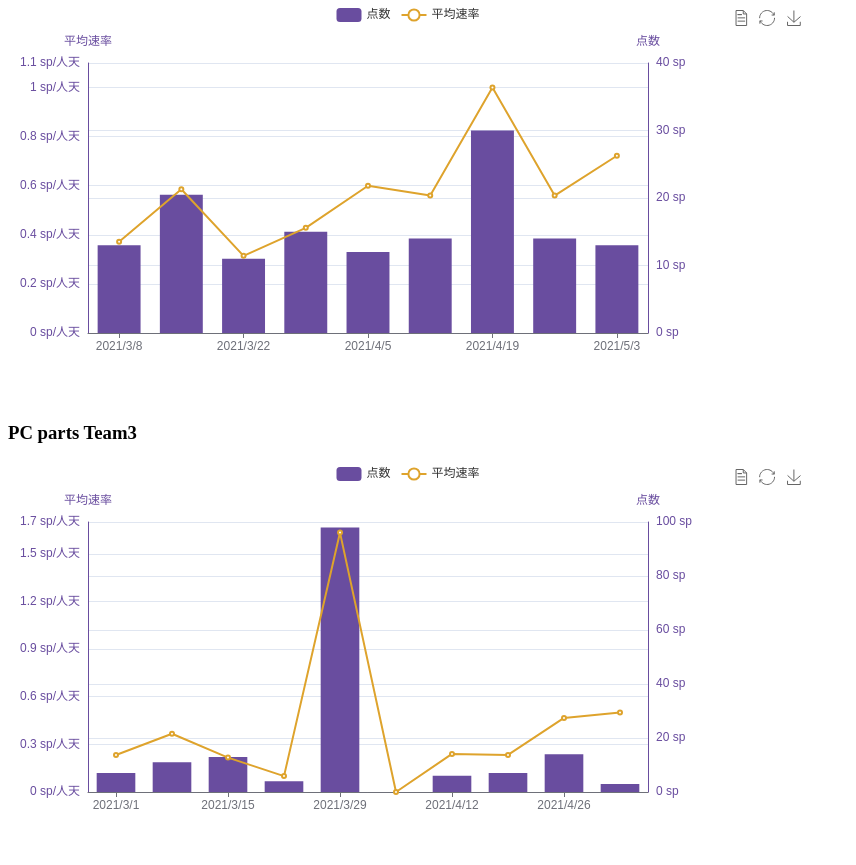
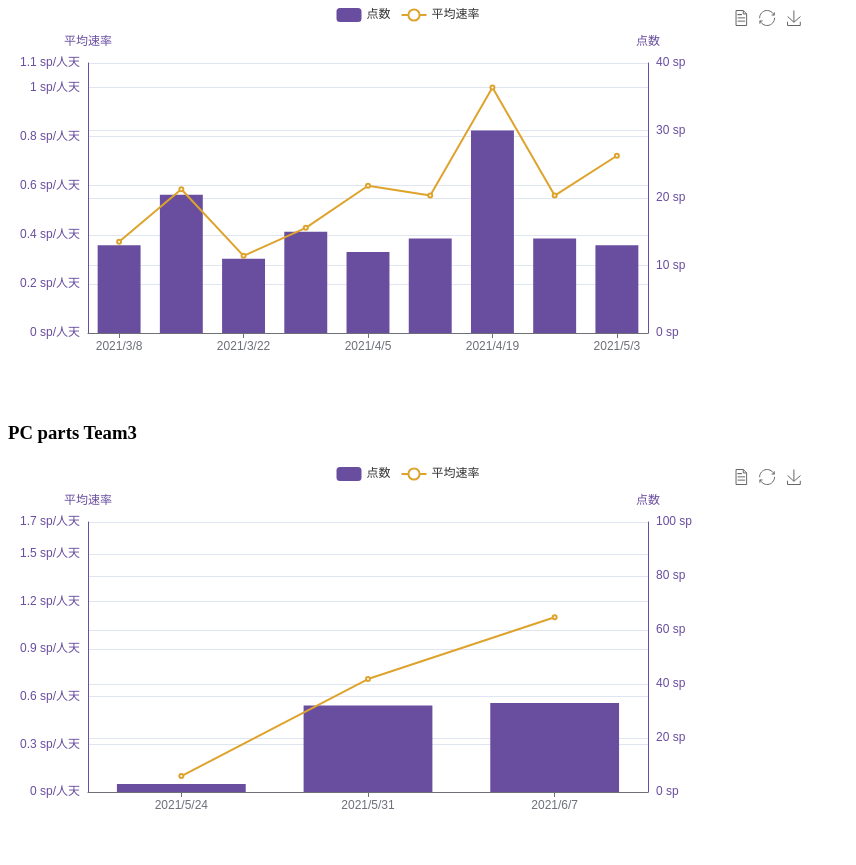
Before and after one commit to zhengzhanpeng/work_flow_show, a plain HTML site: page index.html in a window 1280 px wide. Shown: the part 516-1381 px from the top of the page, without its empty margins (0-856 px from the left). Drawn offline with Linux system fonts and the light colour scheme.

Commit message:
Update index.html

```diff
--- a/index.html
+++ b/index.html
@@ -239,15 +239,8 @@
                 axisTick: {
                     alignWithLabel: true
                 },
-                data: ['2021/3/1','2021/3/8',
-                    '2021/3/15',
-                    '2021/3/22',
-                    '2021/3/29',
-                    '2021/4/5',
-                    '2021/4/12',
-                    '2021/4/19',
-                    '2021/4/26',
-                    '2021/5/3']
+                data: ['2021/5/24','2021/5/31',
+                    '2021/6/7']
             }
         ],
         yAxis: [
@@ -288,13 +281,13 @@
             {
                 name: '点数',
                 type: 'bar',
-                data: [7,11,13,4,98,0,6,7,14,3]
+                data: [3,32,33]
             },
             {
                 name: '平均速率',
                 type: 'line',
                 yAxisIndex: 1,
-                data: [0.2333333333,0.3666666667,0.2166666667,0.1,1.633333333,0,0.24,0.2333333333,0.4666666667,0.5]
+                data: [0.1, 0.7111111111, 1.1]
             }
         ]
     };
```
